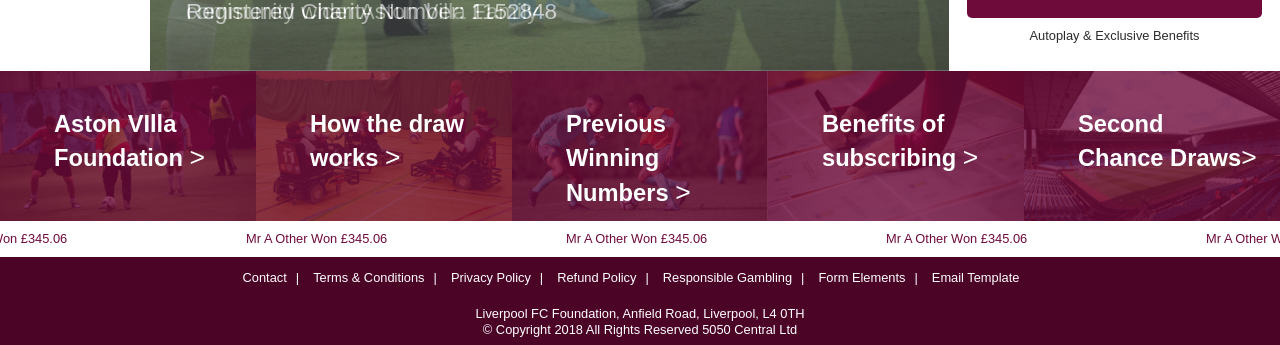
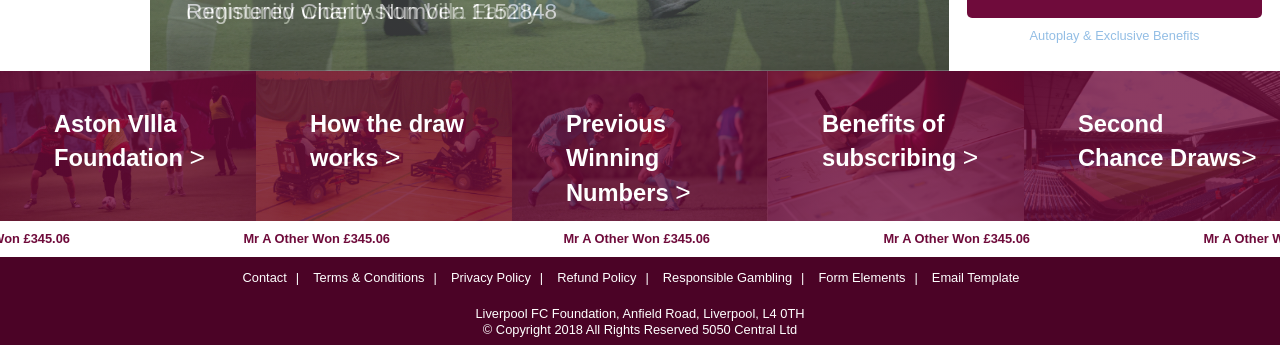
Before and after one commit to imaginatecreative/astonvilla, a website: page steps/step-one.html in a window 1280 px wide. Shown: the part 590-935 px from the top of the page. Drawn offline with nearby package versions, Linux system fonts and the light colour scheme; a web font is replaced by a local one.

Commit message:
button colour
Signed-off-by: bluemonkey1130 <bluemonkey1130@gmail.com>

```diff
--- a/scss/_button.scss
+++ b/scss/_button.scss
@@ -14,7 +14,7 @@
 
 }
 a{
-  color: $black;
+  color: $brand-two;
 }
 .button-primary, input[type=submit] {
   padding: 10px 19px;
--- a/scss/_draw-styles.scss
+++ b/scss/_draw-styles.scss
@@ -278,7 +278,7 @@
     @media only screen and (min-width: 1000px) {
       flex: 1 1 250px;
     }
-    h6>a{
+    h6{
       color: $black;
     }
   }
--- a/scss/_footer.scss
+++ b/scss/_footer.scss
@@ -5,7 +5,9 @@
     z-index: 40;
     position: relative;
     text-align: center;
-
+    h6 span.ticker-a{
+      font-weight: 800;
+    }
   }
 }
 footer {
```
Also changed, not shown: css/main.min.css.
